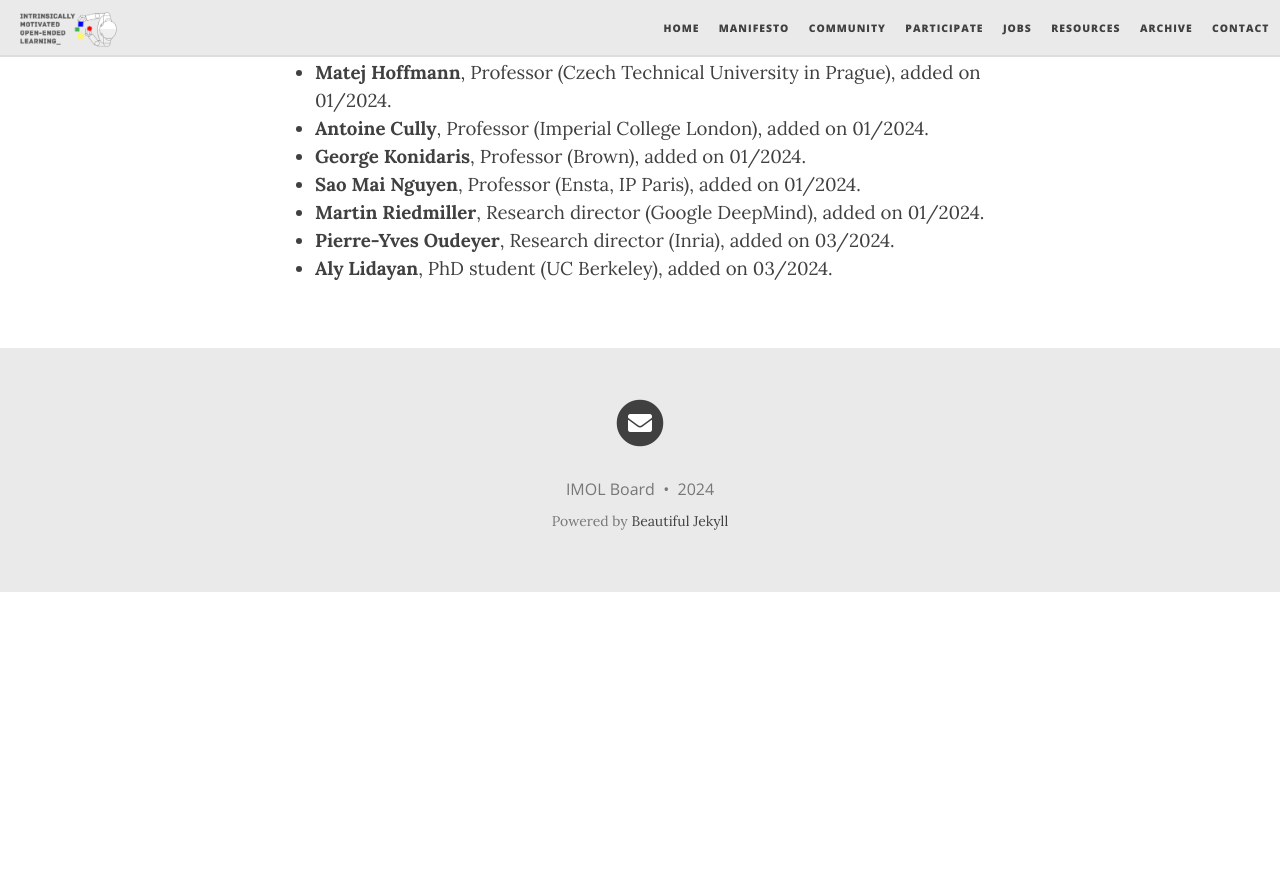
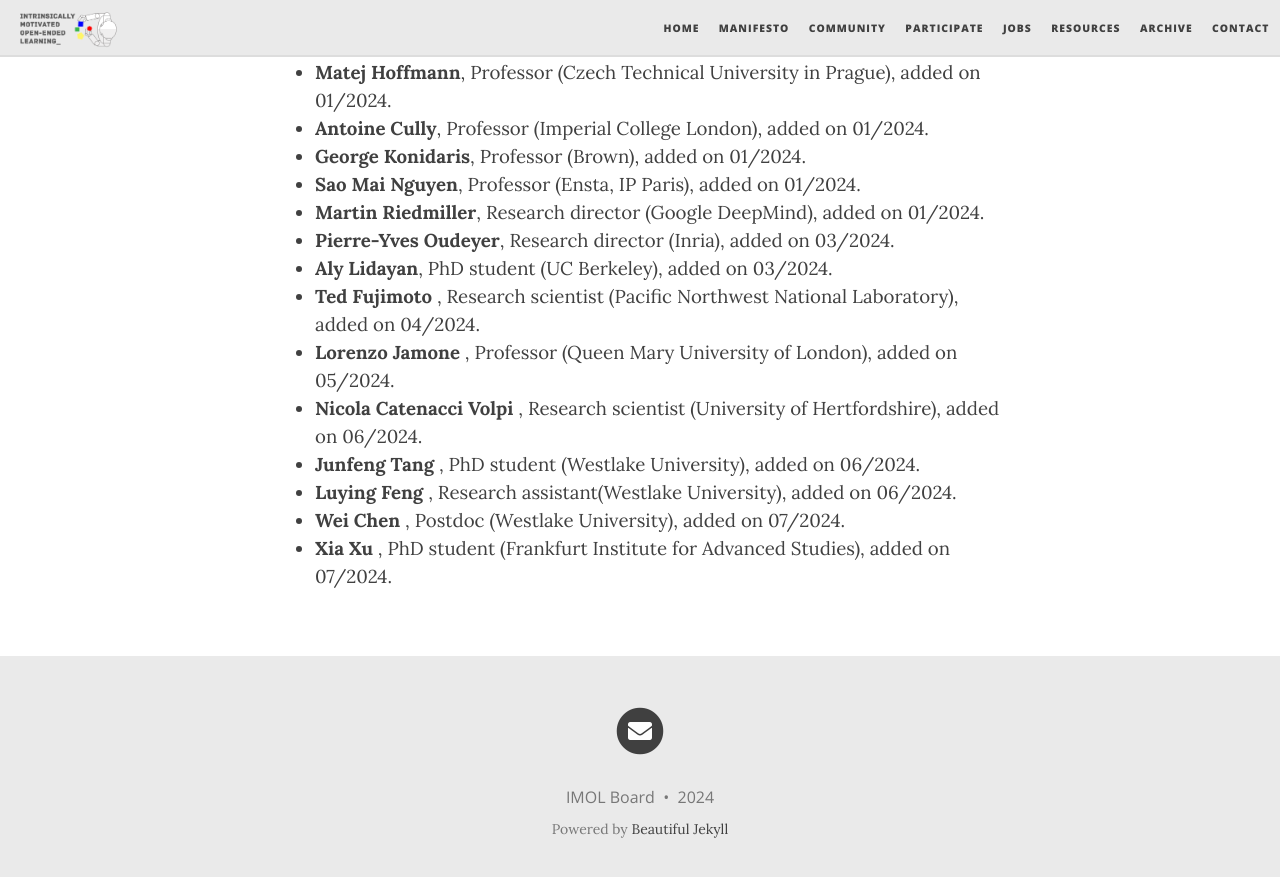
Before and after one commit to imol-community/imol-community.github.io, a Jekyll site: the page built from community.md, in a window 1280 px wide and 900 px high, scrolled down 4799 px. Shown: the top 877 px of the window. Built offline with Jekyll 4.4.1, drawn with Linux system fonts in a browser that asks for light colours; nearby versions of some CDN libraries; before the commit the page ends 5391 px from its top, so only the background shows below that.

Commit message:
update community list

```diff
--- a/community.md
+++ b/community.md
@@ -343,5 +343,12 @@
 <li> <b>Martin Riedmiller</b>, Research director (Google DeepMind), added on 01/2024. </li>
 <li> <b>Pierre-Yves Oudeyer</b>, Research director (Inria), added on 03/2024. </li>
 <li> <b>Aly Lidayan</b>, PhD student (UC Berkeley), added on 03/2024. </li>
+<li> <b>Ted Fujimoto </b>, Research scientist (Pacific Northwest National Laboratory), added on 04/2024. </li>
+<li> <b>Lorenzo Jamone </b>, Professor (Queen Mary University of London), added on 05/2024. </li>
+<li> <b>Nicola Catenacci Volpi </b>, Research scientist (University of Hertfordshire), added on 06/2024. </li>
+<li> <b>Junfeng Tang </b>, PhD student (Westlake University), added on 06/2024. </li>
+<li> <b>Luying Feng </b>, Research assistant(Westlake University), added on 06/2024. </li>
+<li> <b>Wei Chen </b>, Postdoc (Westlake University), added on 07/2024. </li>
+<li> <b>Xia Xu </b>, PhD student (Frankfurt Institute for Advanced Studies), added on 07/2024. </li>
 </ul>
 </div>
--- a/utils/tsv_to_member_list.py
+++ b/utils/tsv_to_member_list.py
@@ -1,8 +1,8 @@
 import pandas as pd
 
 path_to_tsv_file = '~/Downloads/tsv_file.tsv'
-cutoff_date = '29/03/2024'  #day/month/year
-# last update on march 29 2024
+cutoff_date = '27/08/2024'  #day/month/year
+# last update on august 27 2024
 
 def tsv_to_member_list(path_to_tsv_file, cutoff_date):
     """
```
